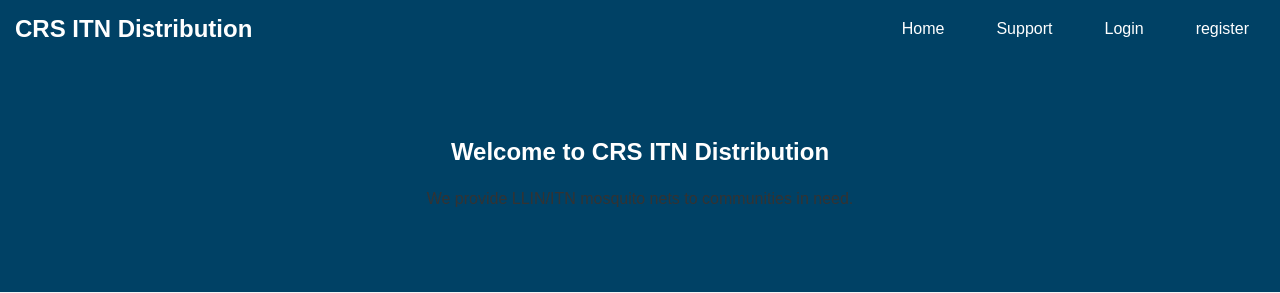
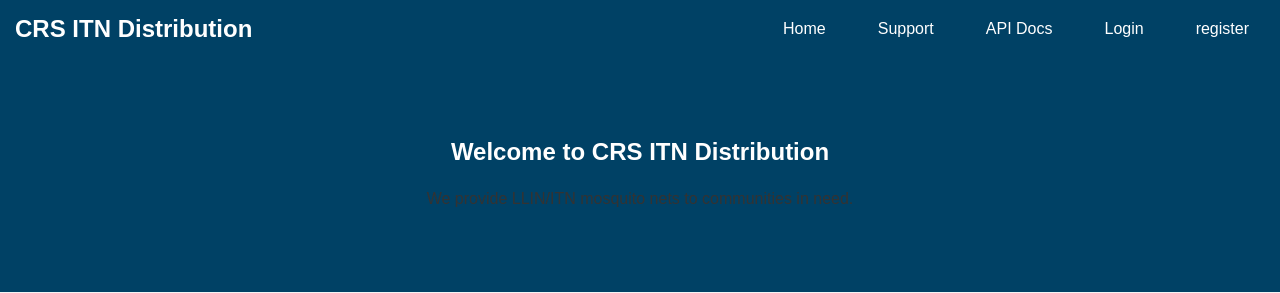
Before and after one commit to Bgumel/CRS-ITN, a Django app: template ITN/templates/index.html in a window 1280 px wide. Shown: the top 293 px of the page. Run offline with Django 5.2, Linux system fonts and the light colour scheme; the template is opened without the code that fills it, so the values that code supplies are empty.

Commit message:
Added API Docs to Nav bar

```diff
--- a/ITN/templates/base.html
+++ b/ITN/templates/base.html
@@ -16,7 +16,9 @@
         <div class="nav-brand">CRS ITN Distribution</div>
         <ul class="nav-links">
             <li><a href="/">Home</a></li>
+
             <li><a href="{% url "ITN:support" %}">Support</a></li>
+            <li><a href="/api/docs">API Docs</a></li>
             {% if user.is_authenticated            %}
 
             <li><a href="#services">New Distribution</a></li>
--- a/ITN/templates/itn_base.html
+++ b/ITN/templates/itn_base.html
@@ -15,6 +15,7 @@
         <ul class="nav-links">
             <li><a href="/">Home</a></li>
             <li><a href="{% url "ITN:support" %}">Support</a></li>
+            <li><a href="/api/docs">API Docs</a></li>
 
             {% if user.is_authenticated%}
 
```
